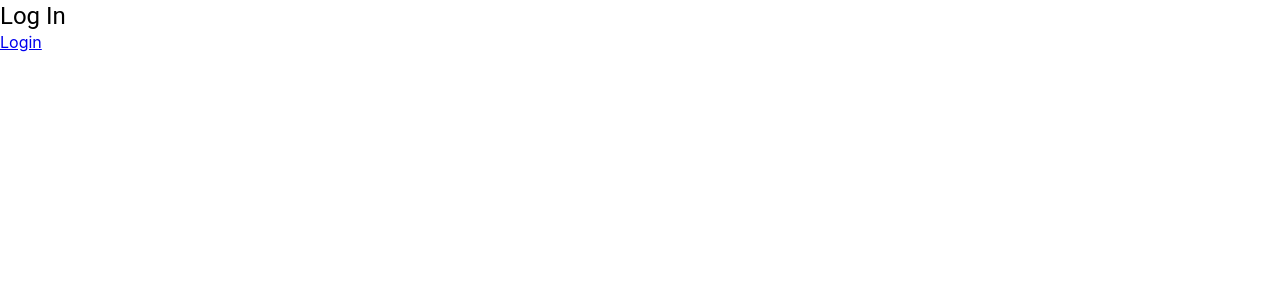
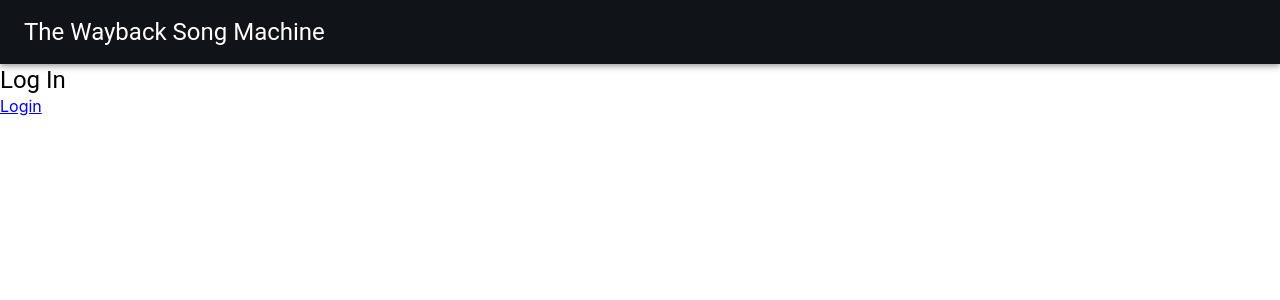
Before and after one commit to tendaitt/wayback-songmachine, a React (Create React App) app: page / in a window 1280 px wide. Shown: the top 300 px of the page. Built offline with nearby package versions, Linux system fonts and the light colour scheme.

Commit message:
FEAT:Add initial AppBar

```diff
--- a/src/App.js
+++ b/src/App.js
@@ -1,17 +1,38 @@
 import React from 'react';
 import { Route, Switch } from 'react-router-dom';
-import { Component } from 'react';
 import './App.css';
 import Home from './Home';
 import Login from './Login';
 import Error from './Error';
+import { makeStyles } from '@material-ui/core/styles';
+import AppBar from '@material-ui/core/AppBar';
+import Toolbar from '@material-ui/core/Toolbar';
+import Typography from '@material-ui/core/Typography';
 
-class App extends Component {
+const useStyles = makeStyles((theme) => ({
+  root: {
+    flexGrow: 1,
+  },
+  menuButton: {
+    marginRight: theme.spacing(2),
+  },
+  title: {
+    flexGrow: 1,
+  },
+}));
 
-  render() {
+function App(){
 
-    return (
+  const classes2 = useStyles();
+
+  return (
       <main>
+        <AppBar position="static" style={{backgroundColor: '#101317'}}>
+          <Toolbar>
+            <Typography variant="h5" className={classes2.title}>The Wayback Song Machine</Typography>
+          </Toolbar>
+        </AppBar>
+
         <Switch>
           <Route exact path="/" component={Login}/>
           <Route path="/home/:accessToken/:refreshToken" component={Home}/>
@@ -19,7 +40,6 @@ class App extends Component {
         </Switch>
       </main>
     );
-  }
 }
 
 export default App;
```
